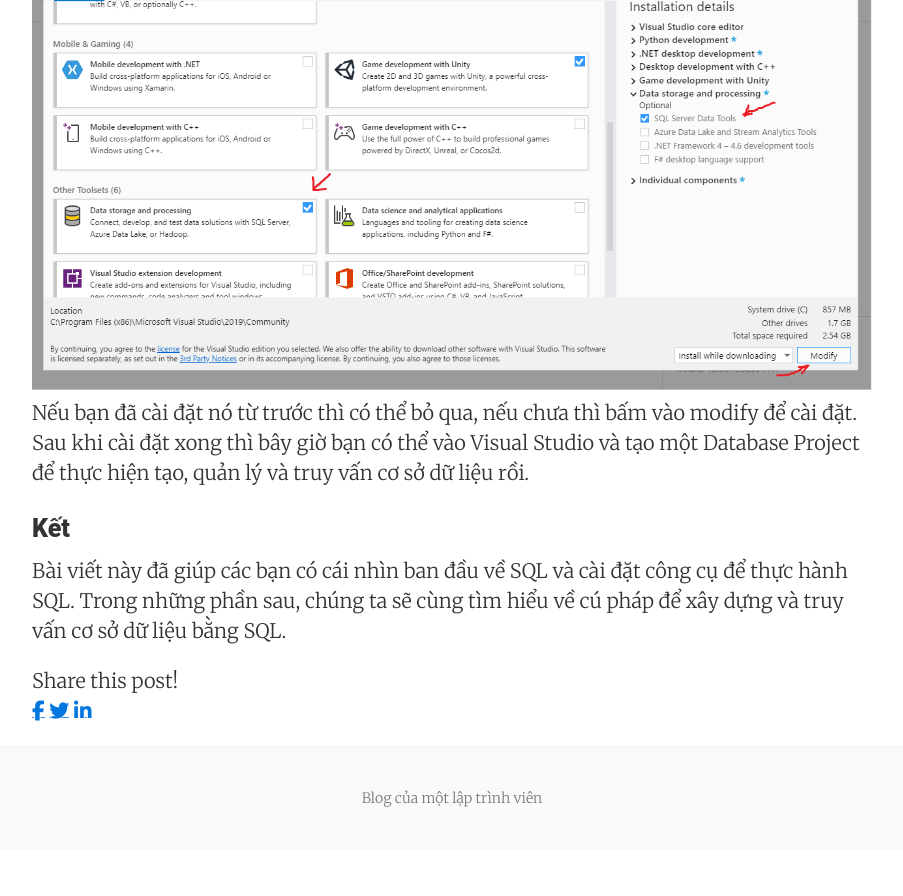
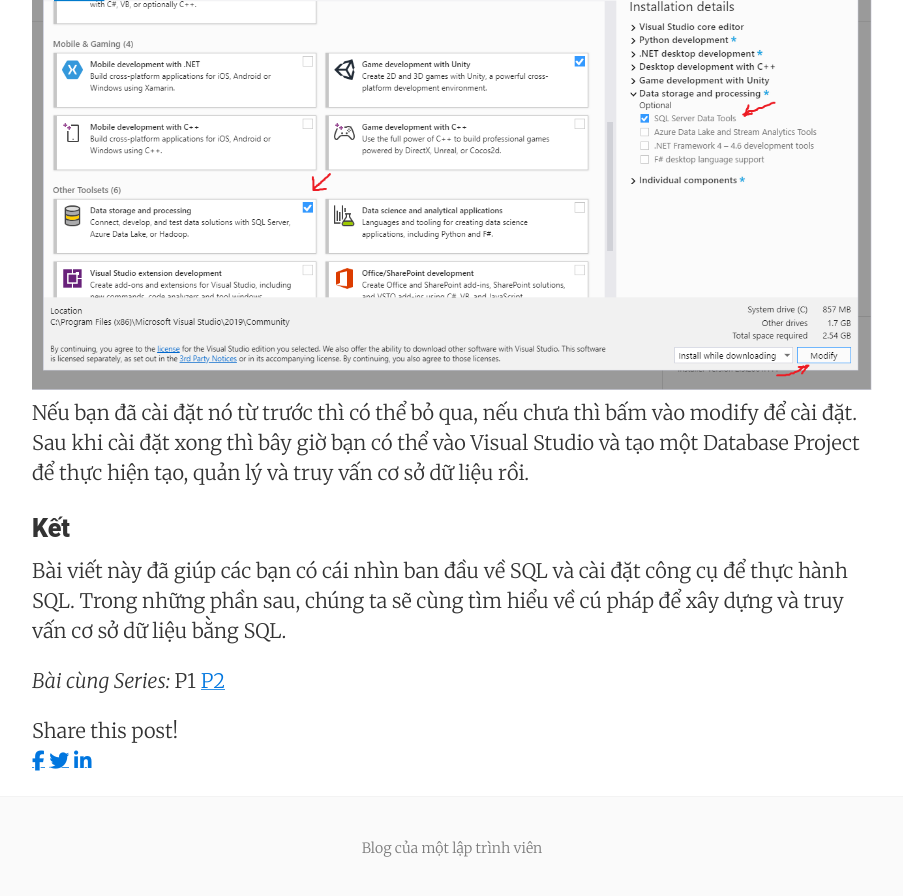
Before and after one commit to LaptrinhvienBlog/LapTrinhVienBlog.github.io, a Jekyll site: the page built from _posts/2020-04-27-Lập-trình-viên-nên-biết-SQL-(P1)-Giới-thiệu.md, in a window 1280 px wide and 900 px high, scrolled down 2583 px. Shown: the top 896 px of the window, without its empty margins (188-1091 px from the left). Built offline with Jekyll 4.4.1, drawn with Linux system fonts in a browser that asks for light colours; nearby versions of some CDN libraries; before the commit the page ends 3433 px from its top, so only the background shows below that.

Commit message:
Add Bài cùng series to SQLP1

```diff
--- a/_posts/2020-04-27-Lập-trình-viên-nên-biết-SQL-(P1)-Giới-thiệu.md
+++ b/_posts/2020-04-27-Lập-trình-viên-nên-biết-SQL-(P1)-Giới-thiệu.md
@@ -30,3 +30,5 @@ Sau khi cài đặt xong thì bây giờ bạn có thể vào Visual Studio và
 ### Kết
 Bài viết này đã giúp các bạn có cái nhìn ban đầu về SQL và cài đặt công cụ để thực hành SQL.
 Trong những phần sau, chúng ta sẽ cùng tìm hiểu về cú pháp để xây dựng và truy vấn cơ sở dữ liệu bằng SQL.
+
+*Bài cùng Series:* P1 [P2](https://laptrinhvienblog.github.io/sql/database/2020/04/29/L%E1%BA%ADp-tr%C3%ACnh-vi%C3%AAn-n%C3%AAn-bi%E1%BA%BFt-SQL-%28P2%29-Kh%C3%B3a-trong-SQL/)
```
